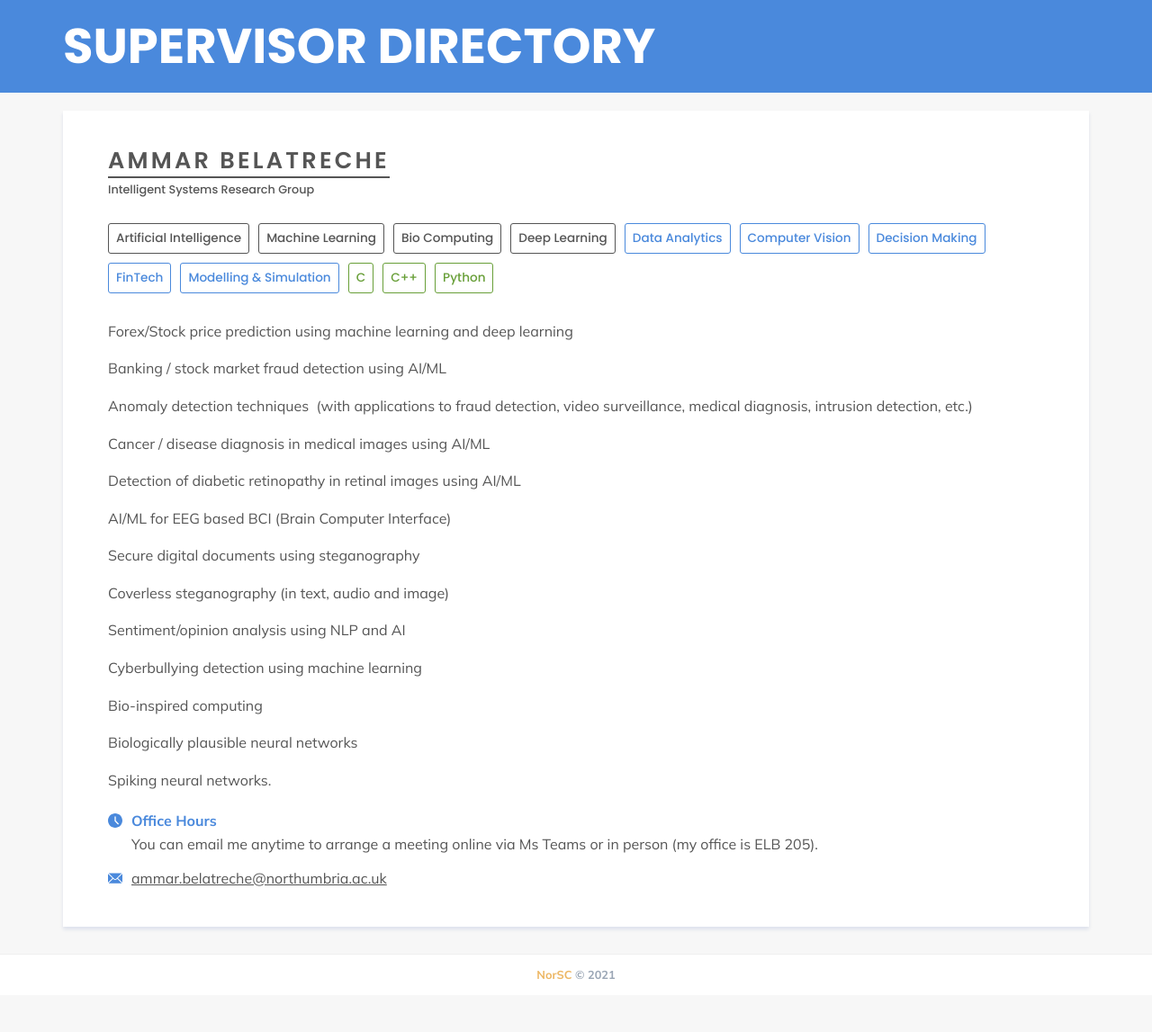
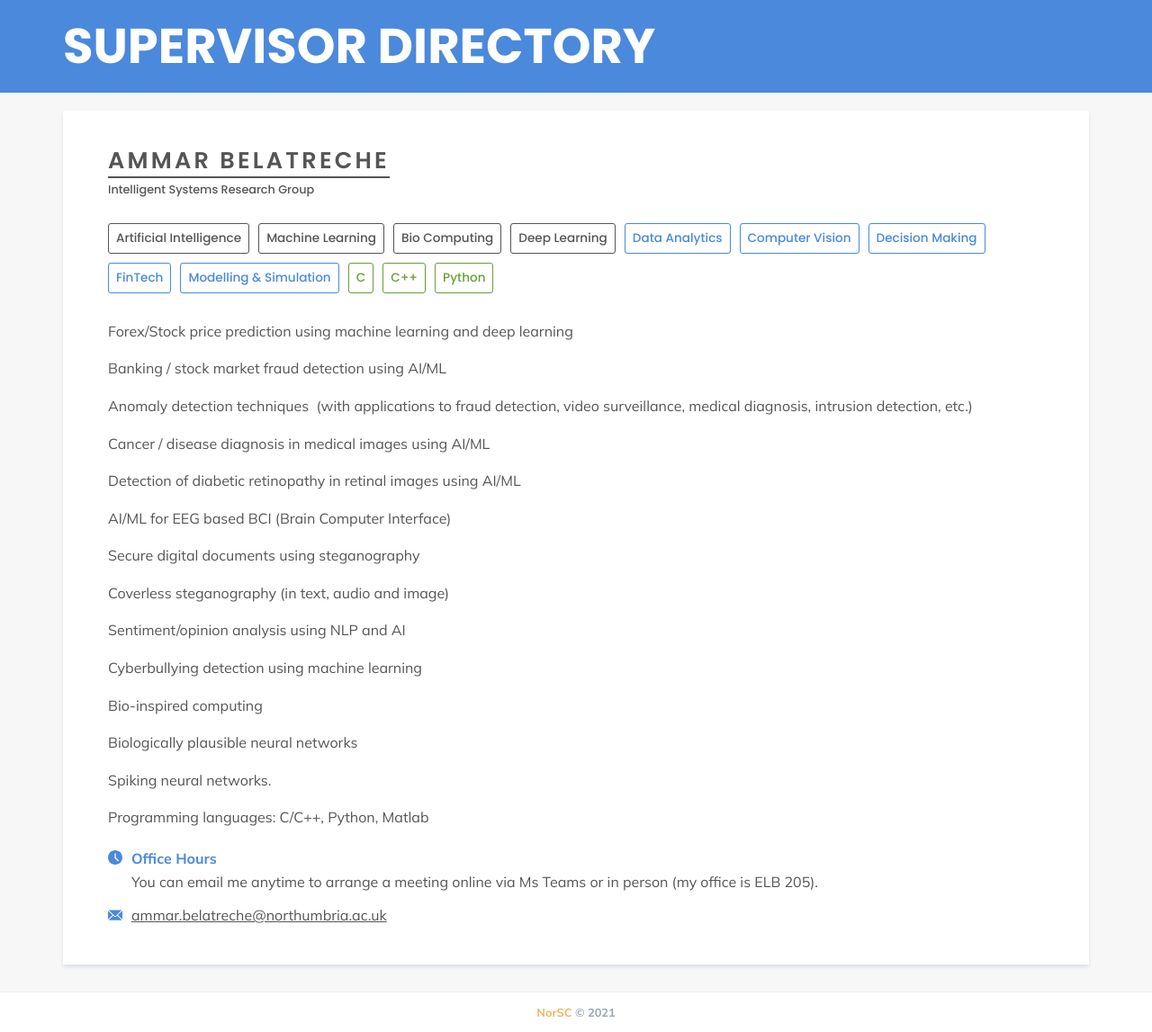
Before and after one commit to NorSC/supervisor-search, a Jekyll site: the page built from _supervisors/ammar-belatreche.md, in a window 1280 px wide. Shown: the whole page at 90% size. Built offline with Jekyll 4.4.1, drawn with Linux system fonts in a browser that asks for light colours; a script that is not in the unit is left out; before the commit the page ends 1106 px from its top, so only the background shows below that.

Commit message:
Update Supervisors “ammar-belatreche”

```diff
--- a/_supervisors/ammar-belatreche.md
+++ b/_supervisors/ammar-belatreche.md
@@ -61,4 +61,9 @@ additional_details: >-
 
 
   Spiking neural networks.
+
+
+
+
+  Programming languages: C/C++, Python, Matlab
 ---
```
